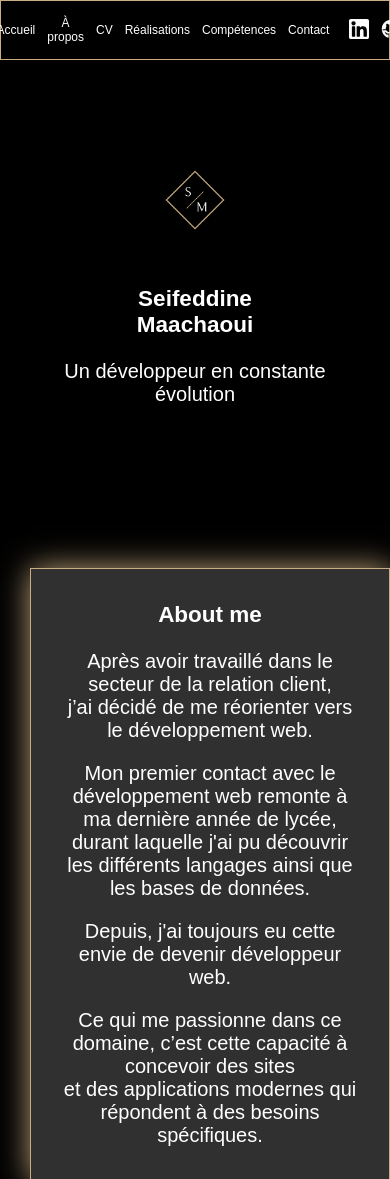
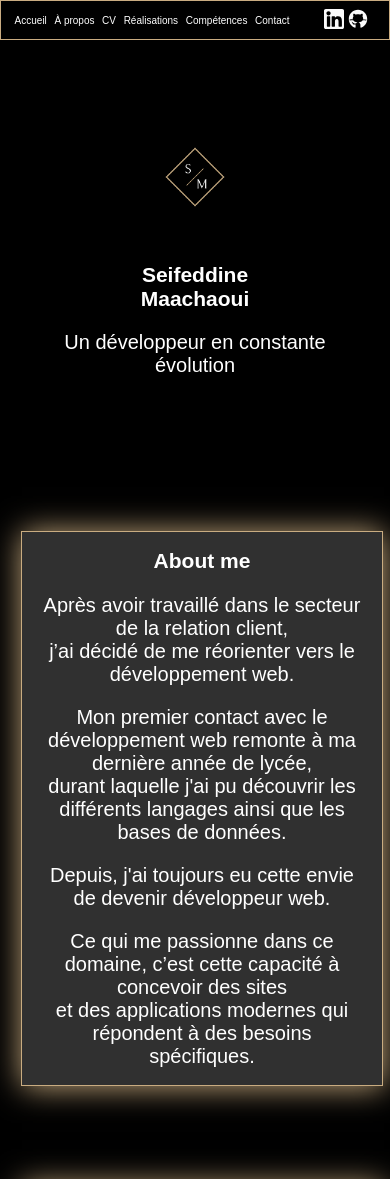
Before and after one commit to smaachaoui/portfolio, a plain HTML site: page index.html in a window 390 px wide. Shown: the top 1179 px of the page. Drawn offline with Linux system fonts and the light colour scheme; a web font is replaced by a local one.

Commit message:
Réduction des marges et de la taille des caractères pour une meilleure lisibilité sur mobile

```diff
--- a/css/style.css
+++ b/css/style.css
@@ -286,7 +286,8 @@ a:hover {
   }
 
   header{
-    height: 70px;
+    width: 100%;
+    height: 40px;
     display: flex;
     justify-content: center;
     align-items: center;
@@ -394,12 +395,12 @@ a:hover {
 
   header{
     width: 100%;
-    height: 60px;
+    height: 40px;
     display: flex;
     justify-content: center;
     align-items: center;
     background-color: #000;
-    padding: 1em;
+    padding: 0;
   }
 
   header h1{
@@ -407,16 +408,16 @@ a:hover {
   }
 
   header a{
-    font-size: 12px;
+    font-size: 10px;
     margin: 0;
-    padding: 0.5em;
+    padding: 0.2em;
   }
 
   article{
-    width: 100%;
+    width: 400px;
     max-width: 100%;
-    padding: 1.5em;
-    margin: 1em;
+    padding: 0.5em;
+    margin: 0.5em;
   }
 
 
@@ -484,13 +485,12 @@ a:hover {
   #contact {
     width: 100%;
     max-width: 400px;
-    font-size: 15px;
-    padding: 1em;
-    margin: 2em;
+    font-size: 14px;
   }
 
   .work{
     width: 200px;
+    height: 200px;
   }
 
 
```
